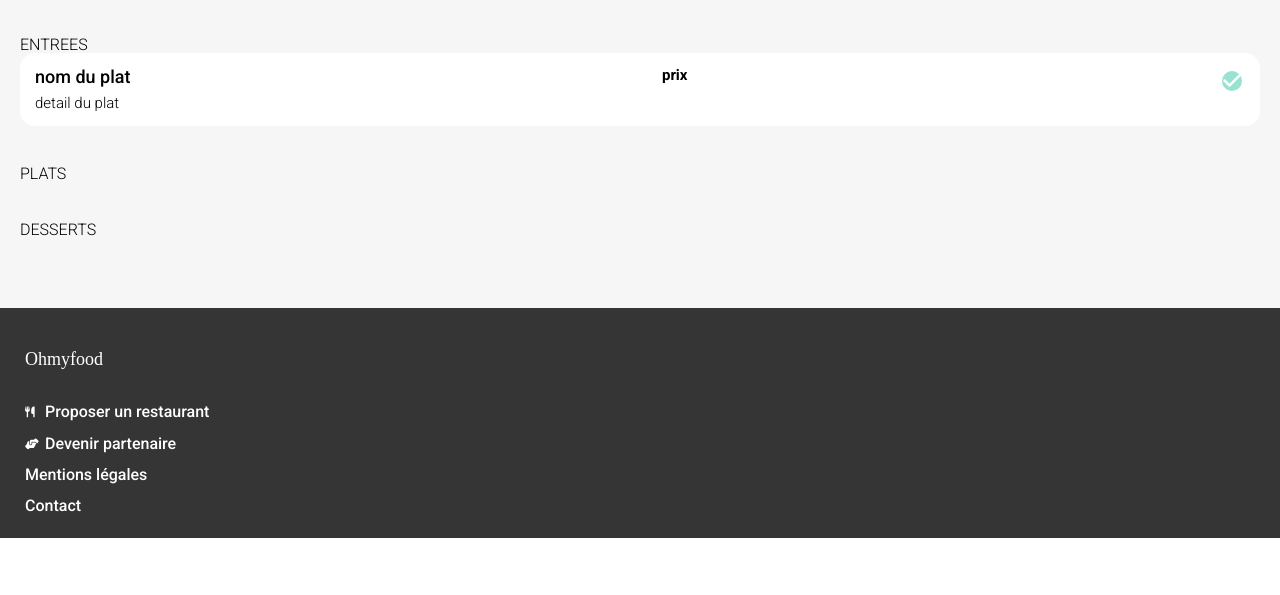
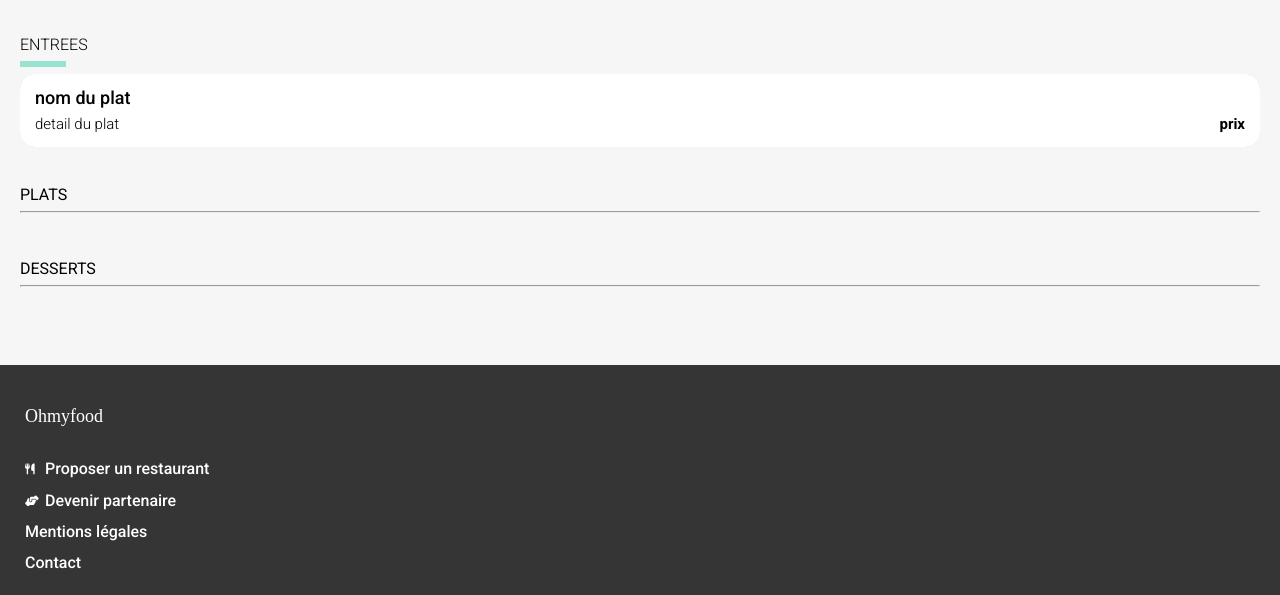
Before and after one commit to Undertaker39/ohmyfood, a plain HTML site: page restaurant/restaurant-1.html in a window 1280 px wide. Shown: the part 317-912 px from the top of the page. Before the commit the page ends 855 px from the top, so only its background shows below. Drawn offline with Linux system fonts and the light colour scheme; a web font is replaced by a local one.

Commit message:
base fini

```diff
--- a/restaurant/css/styles.scss
+++ b/restaurant/css/styles.scss
@@ -131,19 +131,50 @@ main {
             .plats{
                 padding: 20px;
 
+                .titre {
+                    margin: 0 0 10px 0;
+                    position: relative;
+                    height: 27px;
+                    width: 100%;
+
                     h2 {
                         font-weight: 300;
                         font-size: 16px;
 
                     }
 
+                    hr {
+                        border: 3px solid $tertiary-color;
+                        width: 40px;
+                        position: absolute;
+                    }
+                }
                 .repas {
                     background: white;
                     border-radius: 15px;
-                    padding: 15px;
                     display: flex;
                     flex-direction: row;
                     justify-content: space-between;
+                    align-items: center;
+                    position: relative;
+
+                    .repas-front {
+                        height: 100%;
+                        width: 100%;
+                        display: flex;
+                        flex-direction: row;
+                        justify-content: space-between;
+                        z-index: 2;
+                        background-color: white;
+                        border-radius: 15px;
+                        padding: 15px;
+                        transition: all 500ms;
+
+                        &:active,
+                        &:hover {
+                            margin-right: 60px;
+                            border-radius: 15px 0 0 15px;
+                        }
 
                         .nom {
                             h3 {
@@ -157,21 +188,43 @@ main {
                                 font-size: 15px;
                             }
                         }
-                }
 
                         .prix {
                             font-weight: 700;
                             font-size: 15px;
-
+                            display: flex;
+                            align-items: end;
+                        }
                     }
 
+                    .repas-back {
+                        display: flex;
+                        z-index: 1;
+                        height: 100%;
+                        width: 100%;
+                        position: absolute;
+                        background-color: $tertiary-color ;
+                        align-items: center;
+                        justify-content: end;
+                        border-radius: 15px;
+                        right: 0px;
+
                         i{
+                            position: absolute;
+                            right: 20px;
                             font-size: 20px;
                             border-radius: 50%;
                             border: solid;
                             color: white;
                             background-color: $tertiary-color;
                         }
+                    }
+
+                }
+
+
+
+
             }
         }
     }
--- a/restaurant/restaurant-1.html
+++ b/restaurant/restaurant-1.html
@@ -42,10 +42,14 @@
                 </div>
             </div>
             <section class="plats">
+                <article class="titre">
                     <h2>
                         ENTREES
                     </h2>
+                    <hr>
+                </article>
                 <article class="repas">
+                    <div class="repas-front">
                         <div class="nom">
                             <h3>
                                 nom du plat
@@ -57,7 +61,8 @@
                         <div class="prix">
                             prix
                         </div>
-                    <div>
+                    </div>
+                    <div class="repas-back">
                         <i class="fa-solid fa-check"></i>
                     </div>
                 </article>
@@ -67,12 +72,14 @@
                 <h2>
                     PLATS
                 </h2>
+                <hr />
 
             </section>
             <section class="plats">
                 <h2>
                     DESSERTS
                 </h2>
+                <hr />
 
             </section>
 
@@ -93,7 +100,7 @@
                 <p>Mentions légales</p>
             </div>
             <div class="footer-text-lign">
-                <a href="mailto:">Contact</a>
+                <a href="mailto:ohmyfood@gmail.com">Contact</a>
             </div>
         </div>
     </footer>
```
Also changed, not shown: index.html (+1 -1 lines), restaurant/css/styles.css, 1 other file. Lines whose indentation alone changed are shown as unchanged.
